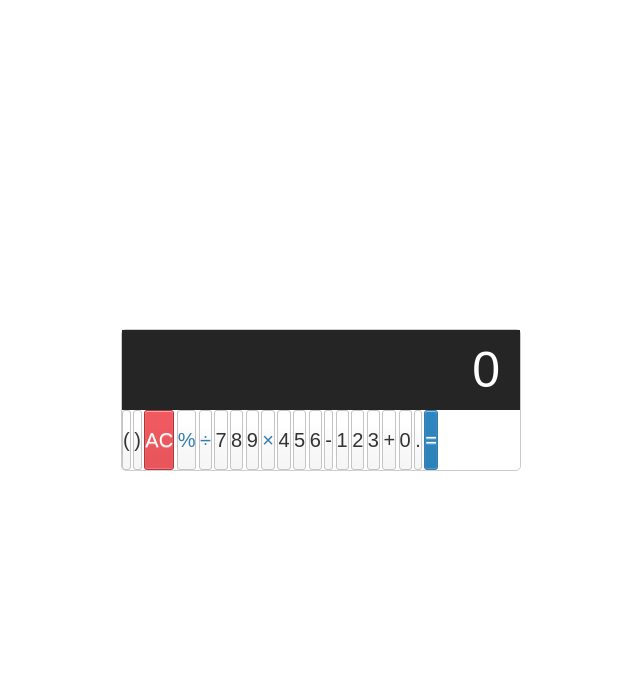
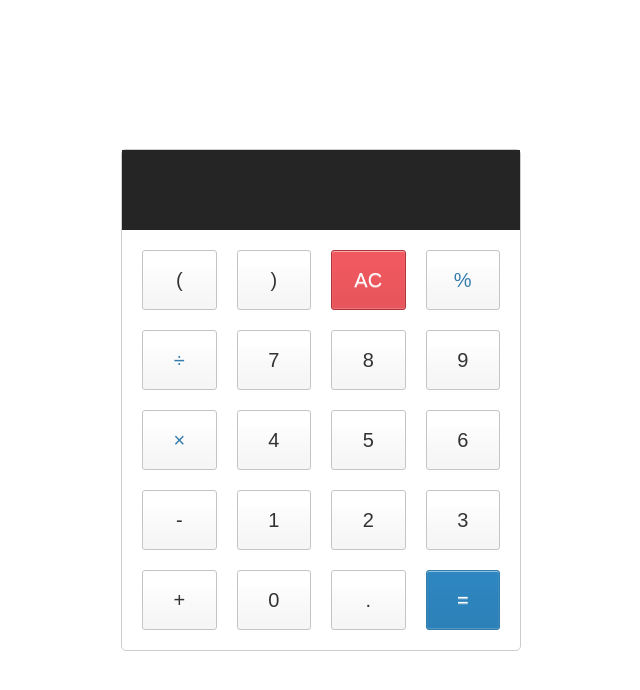
Before and after one commit to jbarca/py-calculator, a Flask app: page / in a window 1280 px wide. Shown: the top 690 px of the page, without its empty margins (319-959 px from the left). Run offline with Flask 2, Linux system fonts and the light colour scheme.

Commit message:
Finished CSS styling.

```diff
--- a/app.py
+++ b/app.py
@@ -2,10 +2,8 @@ from flask import Flask, render_template, request, jsonify
 
 app = Flask(__name__)
 
-
-# TODO: Determine calculation for POST data
-
 # https://www.reddit.com/r/flask/comments/afgks4/how_to_get_a_javascript_function_to_call_a_flask/
+# https://freshman.tech/css-grid-calculator/
 
 @app.route("/")
 def index():
@@ -17,7 +15,6 @@ def calculate():
     expr = ""
     if request.method == 'POST':
         try:
-            #expr = str(parsing.evaluation(request.get_json()))
             expr = eval(request.get_json())
         except Exception:
             expr = "Invalid expression"
--- a/static/styles/mainpage.css
+++ b/static/styles/mainpage.css
@@ -17,6 +17,13 @@ html {
     left: 50%;
     transform: translate(-50%, -50%);
     width: 400px;
+}
+
+.calculator-keys {
+    display: grid;
+    grid-template-columns: repeat(4, 1fr);
+    grid-gap: 20px;
+    padding: 20px;
 }
 
 .calculator-screen {
--- a/templates/index.html
+++ b/templates/index.html
@@ -28,7 +28,7 @@
     </script>
 
     <div class="calculator">
-        <input type="text" class="calculator-screen" value="0" id="display" disabled>
+        <input type="text" class="calculator-screen" id="display" disabled>
 
         <div class="calculator-keys">
             <button type="button" value="(" name="left_bracket" onclick="updateDisplay('(')">(</button>
```
